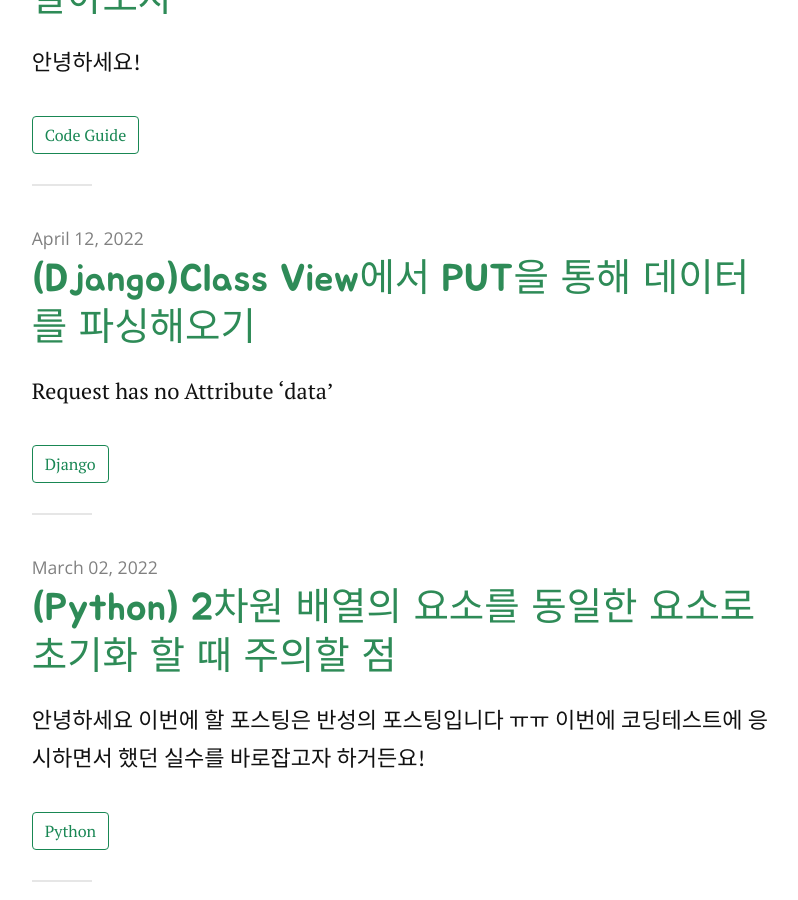
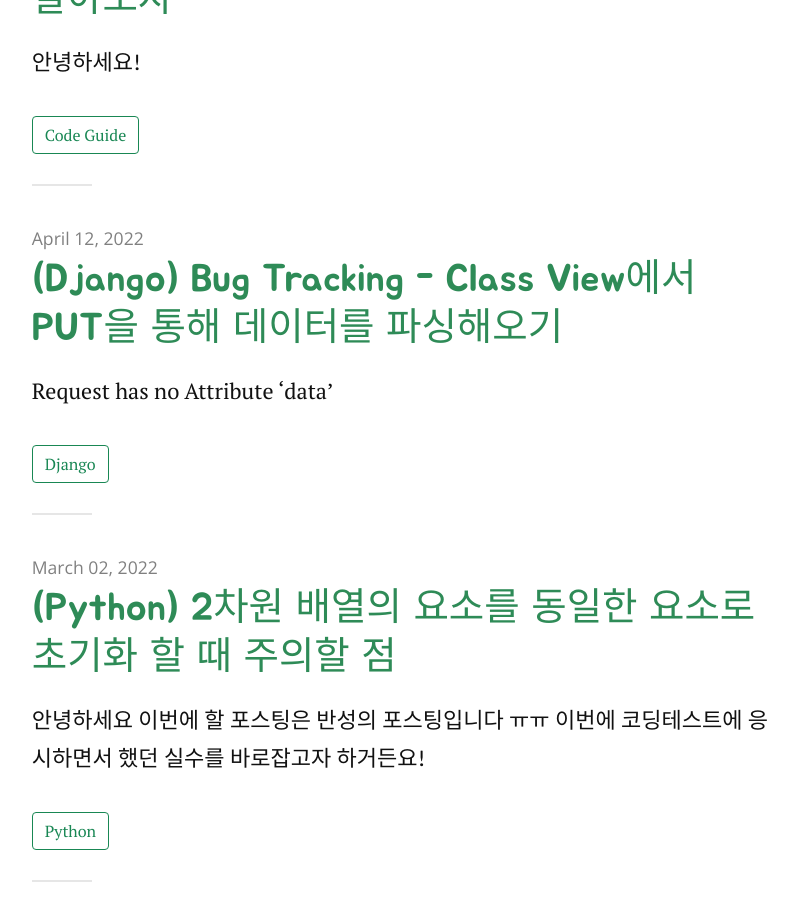
Before and after one commit to YangTaeyoung/YangTaeyoung.github.io, a Jekyll site: the page built from index.html, in a window 1280 px wide and 900 px high, scrolled down 695 px. Shown: the whole window, without its empty margins (237-1035 px from the left). Built offline with Jekyll 4.4.1, drawn with Linux system fonts in a browser that asks for light colours; nearby versions of some CDN libraries; some web fonts are replaced; the list of posts is cut into pages by our own code; some of the changed lines change nothing that is shown.

Commit message:
Update 2022-04-12-Django-PUT.md

````diff
--- a/_posts/2022-04-12-Django-PUT.md
+++ b/_posts/2022-04-12-Django-PUT.md
@@ -1,6 +1,6 @@
 ---
 layout: post
-title: (Django)Class View에서 PUT을 통해 데이터를 파싱해오기
+title: (Django) Bug Tracking - Class View에서 PUT을 통해 데이터를 파싱해오기
 tags: [django]
 date: 2022-04-12
 ---
@@ -72,7 +72,7 @@
 
 <hr>
 
-# request.POST는 REST의 POST와는 달라.
+# `request.POST`는 REST의 POST와는 달라.
 
 해당 블로그를 통해 들어가 보면 구글 그룹에서 개발자들끼리 한 이런 대화를 엿볼 수 있는데요(아마 장고 관련자이신가 봐요..?)
 <br>
@@ -142,7 +142,7 @@
                 return HttpResponseBadRequest("unable to parse JSON data. Error : {0}".format(ve))
 ```
 
-그리고 settings.py에 해당 미들웨어를 사용하도록 설정해주면 끝입니다.
+그리고 `settings.py`에 해당 미들웨어를 사용하도록 설정해주면 끝입니다.
 
 ```python
 # my_project_name/settings.py
@@ -161,19 +161,19 @@
 
 Raw Query를 Django Model 기반으로 개선하면서 생기는 문제도 추후 포스팅 할 예정이지만, 문제는 Django의 프로젝트 구조인 것 같아요.
 <br>
-여러 레퍼런스를 찾아봤지만 Django Document도 views.py models.py가 비대해질 수 밖에 없는 구조를 권장하더라고요
+여러 레퍼런스를 찾아봤지만 Django Document도 `views.py`, `models.p`y가 비대해질 수 밖에 없는 구조를 권장하더라고요
 <br><br>
 _▼ Django에서 제안하는 모범사례 예_
 
 ![image](https://user-images.githubusercontent.com/59782504/163424387-9d327726-249a-4212-9089-053b6ef04825.png)
 
-python에서 이게 최선일지, 이상적인 구조일지는 잘 모르겠지만, 당장 생각나는 문제들이 많아요.
+`python`에서 이게 최선일지, 이상적인 구조일지는 잘 모르겠지만, 당장 생각나는 문제들이 많아요.
 <br><br>
-Django는 독립적인 app에 views.py에는 비즈니스 로직 및 컨트롤러를, models에는 DB관련된 모델을, template에는 HTML페이지와 CSS, JS들을 넣는데, 앱에 기능이 추가되면 추가될수록 한 파일이 가지는 의존성이 점점 커질테니까요.
+`Django`는 독립적인 app에 `views.py`에는 비즈니스 로직 및 컨트롤러를, models에는 DB관련된 모델을, `template`에는 `HTML`페이지와 `CSS`, `JS`들을 넣는데, 앱에 기능이 추가되면 추가될수록 한 파일이 가지는 의존성이 점점 커질테니까요.
 <br><br>
-하지만 무작정 views.py를 분리한다면, 순환 참조, 의존성이 점점 커지는 등 여러가지 부분에서 문제가 생기고, 연쇄적으로 문제가 발생할거에요.
+하지만 무작정 `views.py`를 분리한다면, 순환 참조, 의존성이 점점 커지는 등 여러가지 부분에서 문제가 생기고, 연쇄적으로 문제가 발생할거에요.
 <br>
-모듈은 객체지향 모델에 맞게 독립적으로 설계해야 하는데 Django 같은 경우 Spring처럼 의존성을 관리해주는 IOC 컨테이너 같은 좋은 기능이 없으니까요.
+모듈은 객체지향 모델에 맞게 독립적으로 설계해야 하는데 `Django` 같은 경우 `Spring`처럼 의존성을 관리해주는 `IOC` 컨테이너 같은 좋은 기능이 없으니까요.
 <br><br>
 독립적으로 모듈을 어떻게 설계해나가고, 좋은 서비스를 어떻게 만들어갈지 고민하는 것이 추후 과제겠군요.
 <br>
````
